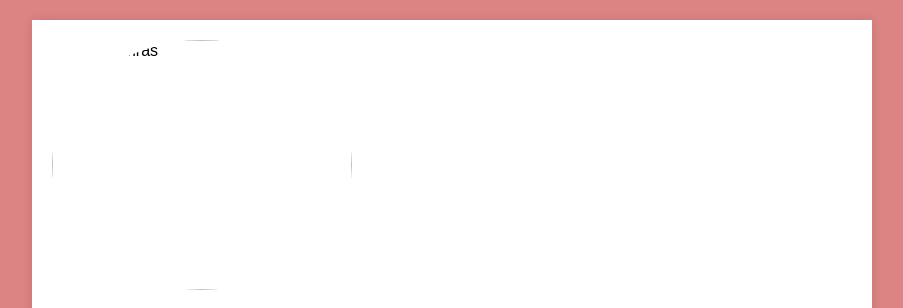
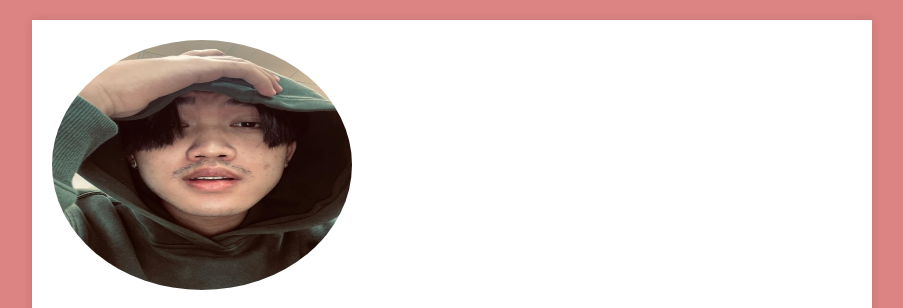
Before and after one commit to Pupa-Jamras/Pupa-Jamras.github.io, a plain HTML site: page index.html in a window 1280 px wide. Shown: the top 308 px of the page, without its empty margins (188-1091 px from the left). Drawn offline with Linux system fonts and the light colour scheme.

Commit message:
index.html

```diff
--- a/index.html
+++ b/index.html
@@ -39,7 +39,7 @@
 <body>
 <div class="resume-container">
     <div class="profile-image">
-        <img src="pupajamras.jfif" alt="pupa jamras" style="width: 300px; height: 250; border-radius: 50%;">
+        <img src="pupajamras.jpg" alt="pupa jamras" style="width: 300px; height: 250; border-radius: 50%;">
     </div>
     <h1>Pupa Jamras</h1>
     <div class="contact-info">
```
